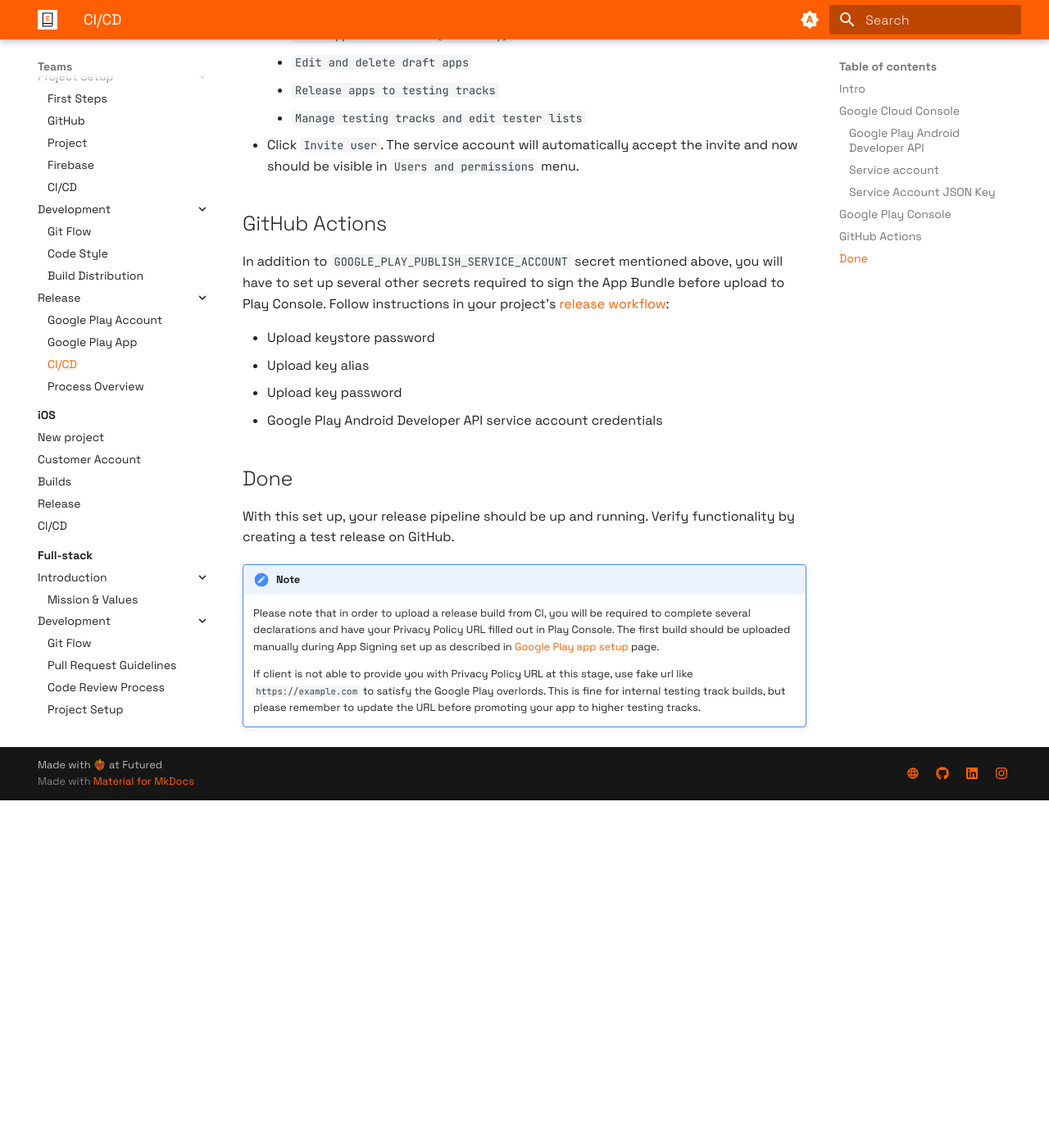
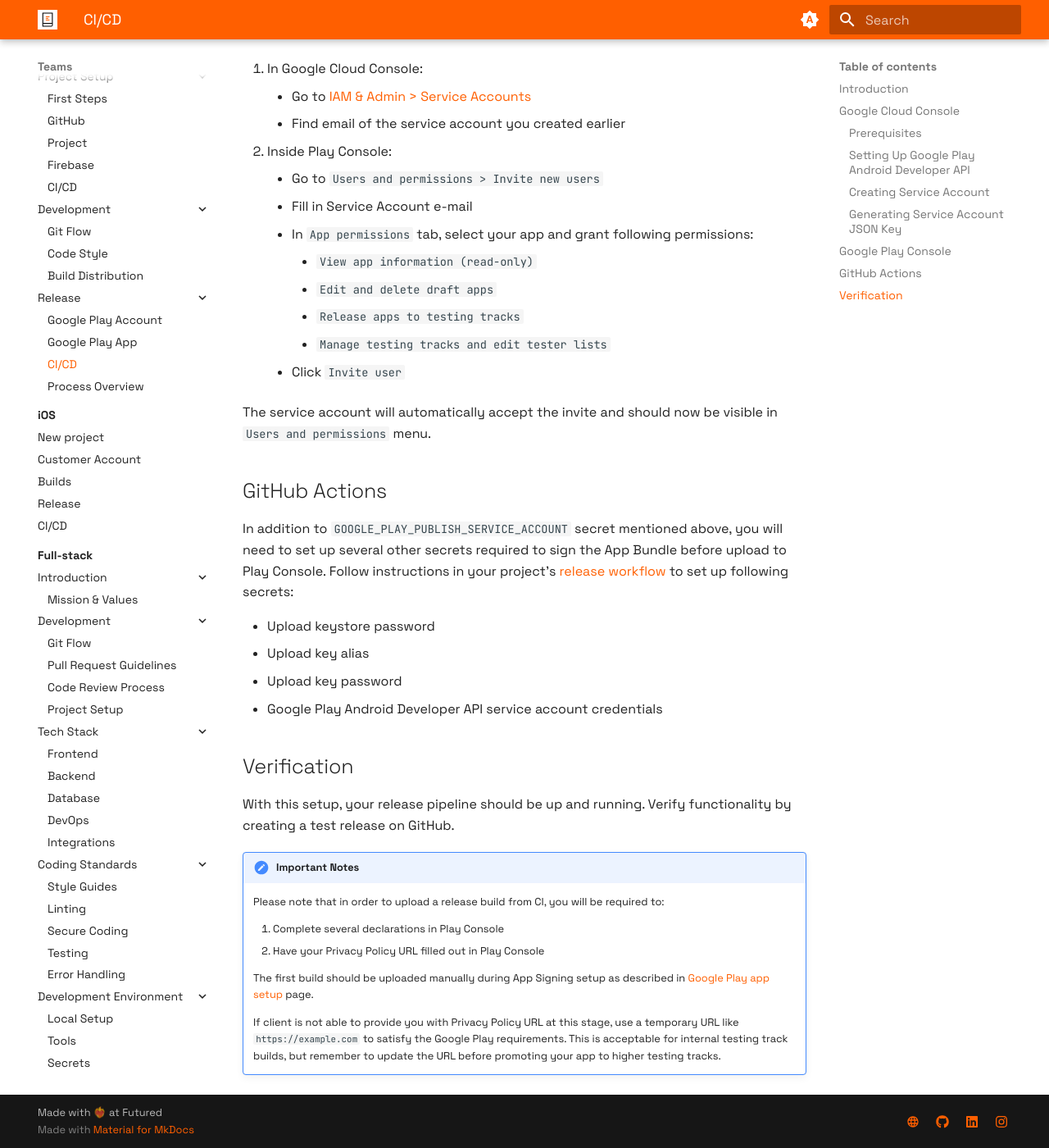
Before and after one commit to futuredapp/Engineering-Handbook, an MkDocs documentation site: the page built from docs/Teams/android/release/20_ci_cd.md, in a window 1280 px wide and 1400 px high, scrolled down 2747 px. Shown: the whole window at 82% size. Built offline with MkDocs 1.6.1 and Material for MkDocs 9.7.7, drawn with Linux system fonts in a browser that asks for light colours; before the commit the page ends 3723 px from its top, so only the background shows below that; some of the changed text lies outside the part shown.

Commit message:
Improve writing

```diff
--- a/docs/Teams/android/release/20_ci_cd.md
+++ b/docs/Teams/android/release/20_ci_cd.md
@@ -1,19 +1,27 @@
 # CI/CD
 
-## Intro
+## Introduction
 
 The release process consists of publishing a new release on GitHub, which triggers a GitHub Actions workflow that uploads a new build to Google Play Console using Google Play Android Developer API.
 
 The workflow file used to run the jobs is implemented in our [shared workflows repo](https://github.com/futuredapp/.github/blob/main/.github/workflows/android-cloud-release-googlePlay.yml).
-A [trigger worklow](https://github.com/futuredapp/kmp-futured-template/blob/develop/.github/workflows/on_release.yml) in your application repo will call this workflow during release.
+A [trigger workflow](https://github.com/futuredapp/kmp-futured-template/blob/develop/.github/workflows/on_release.yml) in your application repo will call this workflow during release.
 
-!!! info "About permissions"
+!!! info "About Permissions"
 
-    If you don't have necessary permissions to perform any of steps described below, feel free to ask your (tech) leader for permissions and/or help.
+    If you don't have necessary permissions to perform any of the steps described below, feel free to ask your tech leader for permissions and/or help.
 
-The CI/CD setup requires configuration in three key areas: Google Cloud Platform, GitHub Actions, and Google Play Console. Each component plays a vital role in automating the release process.
+The CI/CD setup requires configuration in three key areas:
+
+1. Google Cloud Platform
+2. GitHub Actions
+3. Google Play Console
+
+Each component plays a vital role in automating the release process.
 
 ## Google Cloud Console
+
+### Prerequisites
 
 There are several prerequisites we need in order to set up the release pipeline:
 
@@ -23,31 +31,35 @@
 
 We will be working with the Google Cloud project associated with the **production Firebase project**. If Firebase is not integrated, you have two options:
 
-1. Create a new Google Cloud project
-2. Work with the client to configure an existing Google Cloud project that you want to use
+   - Create a new Google Cloud project
+   - Work with the client to configure an existing Google Cloud project that you want to use
 
-### Google Play Android Developer API
+### Setting Up Google Play Android Developer API
 
-In Google Cloud Console, go to the [API Library](https://console.cloud.google.com/apis/library) and enable the [`Google Play Android Developer API`](https://console.cloud.google.com/apis/library/androidpublisher.googleapis.com).
+1. In Google Cloud Console, go to the [API Library](https://console.cloud.google.com/apis/library)
+2. Enable the [`Google Play Android Developer API`](https://console.cloud.google.com/apis/library/androidpublisher.googleapis.com)
 
-### Service account
+### Creating Service Account
 
-In Google Cloud Console, go to the [IAM & Admin > Service Accounts](https://console.cloud.google.com/iam-admin/serviceaccounts) and create a new service account.
+1. In Google Cloud Console, go to [IAM & Admin > Service Accounts](https://console.cloud.google.com/iam-admin/serviceaccounts)
+2. Create a new service account with:
+      - Service account name: "Futured GitHub"
+      - Description: "Service account for uploading app builds from Futured GitHub"
+      - No additional permissions needed
 
-- Service account name: "Futured GitHub"
-- Description: Something descriptive, eg. "Service account for uploading app builds from Futured GitHub"
-- No additional permissions needed
+        ![](../Resources/release/service_account.png){: style="height:auto;width:auto;max-height:400px"}
 
-![](../Resources/release/service_account.png){: style="height:auto;width:auto;max-height:400px"}
+### Generating Service Account JSON Key
 
-### Service Account JSON Key
-
-- For the service account you just created, navigate to `Keys` tab and then `Add key > Create new key > JSON`. A new JSON key will be generated and automatically downloaded.
-- Store the key inside our **Bitwarden**
-    - Create, or use existing entry for mobile application inside `Android` Collection. Owner should be set to `Futured`.
-    - Upload JSON key as attachment.
-- Copy content of the JSON file key and store it as `GOOGLE_PLAY_PUBLISH_SERVICE_ACCOUNT` secret inside your GitHub repo.
-- Delete the JSON key from your machine (you won't need it anymore).
+1. For the service account you just created:
+      - Navigate to `Keys` tab
+      - Click `Add key > Create new key > JSON`
+      - A new JSON key will be generated and automatically downloaded
+2. Store the key in **Bitwarden**:
+      - Create, or use existing entry for mobile application inside `Android` Collection. Owner should be set to `Futured`.
+      - Upload JSON key as attachment
+3. Copy content of the JSON file key and store it as `GOOGLE_PLAY_PUBLISH_SERVICE_ACCOUNT` secret inside your GitHub repo
+4. Delete the JSON key from your machine (you won't need it anymore)
 
 ## Google Play Console
 
@@ -60,30 +72,42 @@
 
 To enable automated uploads from CI to Google Play Console, we need to grant the service account access to the Play Console. This involves inviting the service account email address (found in the Google Cloud Console) to the Google Play Console with appropriate permissions.
 
-- In Google Cloud Console, go to the [IAM & Admin > Service Accounts](https://console.cloud.google.com/iam-admin/serviceaccounts) and find email of the service account you created earlier.
-- Inside Play Console, go to `Users and permissions > Invite new users` and fill in Service Account e-mail.
-- In `App permissions` tab, select your app and grant following permissions:
-    - `View app information (read-only)`
-    - `Edit and delete draft apps`
-    - `Release apps to testing tracks`
-    - `Manage testing tracks and edit tester lists`
-- Click `Invite user`. The service account will automatically accept the invite and now should be visible in `Users and permissions` menu.
+1. In Google Cloud Console:
+      - Go to [IAM & Admin > Service Accounts](https://console.cloud.google.com/iam-admin/serviceaccounts)
+      - Find email of the service account you created earlier
+
+2. Inside Play Console:
+      - Go to `Users and permissions > Invite new users`
+      - Fill in Service Account e-mail
+      - In `App permissions` tab, select your app and grant following permissions:
+          - `View app information (read-only)`
+          - `Edit and delete draft apps`
+          - `Release apps to testing tracks`
+          - `Manage testing tracks and edit tester lists`
+      - Click `Invite user`
+
+The service account will automatically accept the invite and should now be visible in `Users and permissions` menu.
 
 ## GitHub Actions
 
-In addition to `GOOGLE_PLAY_PUBLISH_SERVICE_ACCOUNT` secret mentioned above, you will have to set up several other secrets required to sign the App Bundle before upload to Play Console. Follow instructions in your project's [release workflow](https://github.com/futuredapp/kmp-futured-template/blob/develop/.github/workflows/on_release.yml):
+In addition to `GOOGLE_PLAY_PUBLISH_SERVICE_ACCOUNT` secret mentioned above, you will need to set up several other secrets required to sign the App Bundle before upload to Play Console. Follow instructions in your project's [release workflow](https://github.com/futuredapp/kmp-futured-template/blob/develop/.github/workflows/on_release.yml) to set up following secrets:
 
 - Upload keystore password
 - Upload key alias
 - Upload key password
 - Google Play Android Developer API service account credentials
 
-## Done
+## Verification
 
-With this set up, your release pipeline should be up and running. Verify functionality by creating a test release on GitHub.
+With this setup, your release pipeline should be up and running. Verify functionality by creating a test release on GitHub.
 
-!!! note
+!!! note "Important Notes"
 
-    Please note that in order to upload a release build from CI, you will be required to complete several declarations and have your Privacy Policy URL filled out in Play Console. The first build should be uploaded manually during App Signing set up as described in [Google Play app setup](./10_google_play_app.md#key-management) page.
+    Please note that in order to upload a release build from CI, you will be required to:
 
-    If client is not able to provide you with Privacy Policy URL at this stage, use fake url like `https://example.com` to satisfy the Google Play overlords. This is fine for internal testing track builds, but please remember to update the URL before promoting your app to higher testing tracks.
+    1. Complete several declarations in Play Console
+    2. Have your Privacy Policy URL filled out in Play Console
+
+    The first build should be uploaded manually during App Signing setup as described in [Google Play app setup](./10_google_play_app.md#key-management) page.
+
+    If client is not able to provide you with Privacy Policy URL at this stage, use a temporary URL like `https://example.com` to satisfy the Google Play requirements. This is acceptable for internal testing track builds, but remember to update the URL before promoting your app to higher testing tracks.
```
